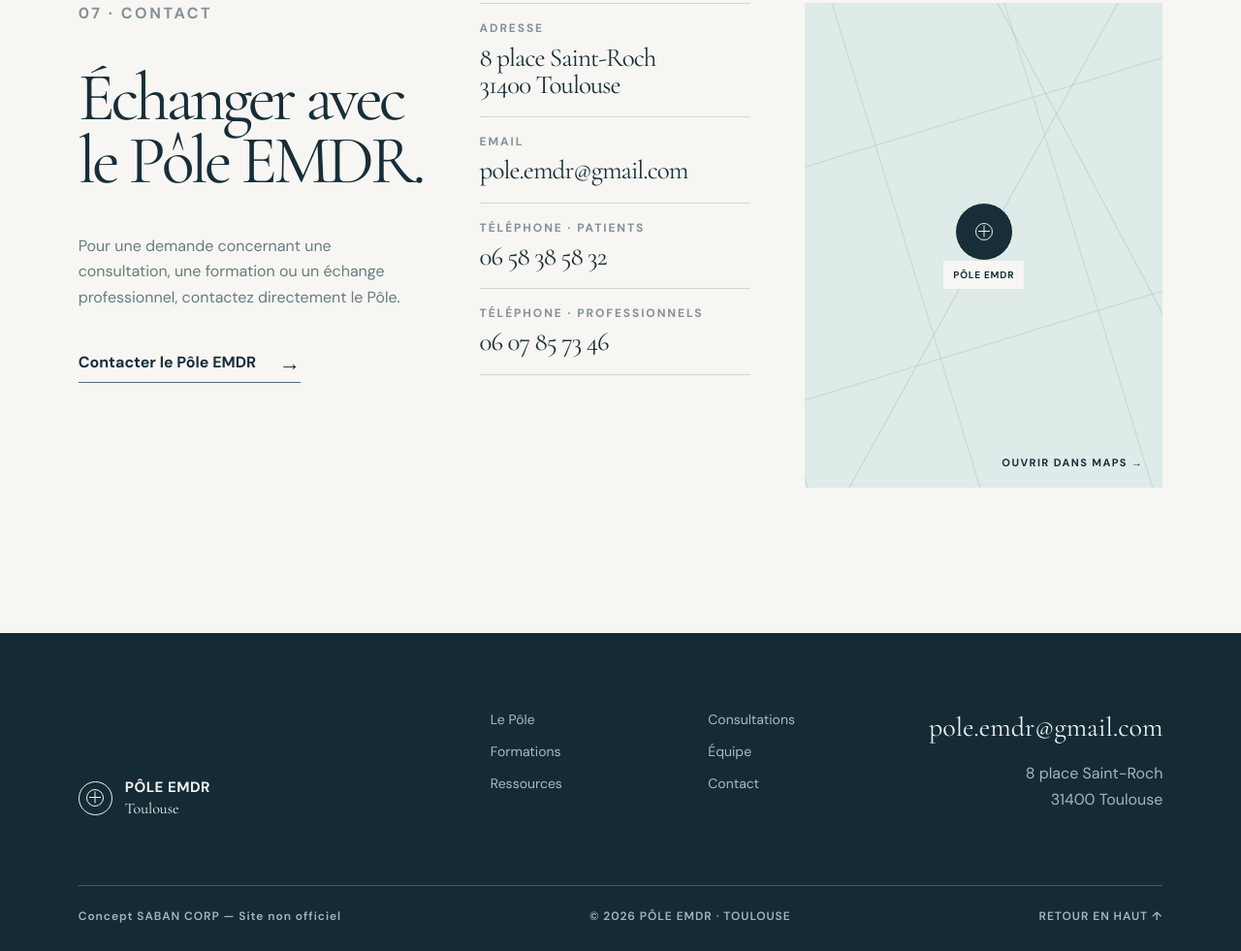
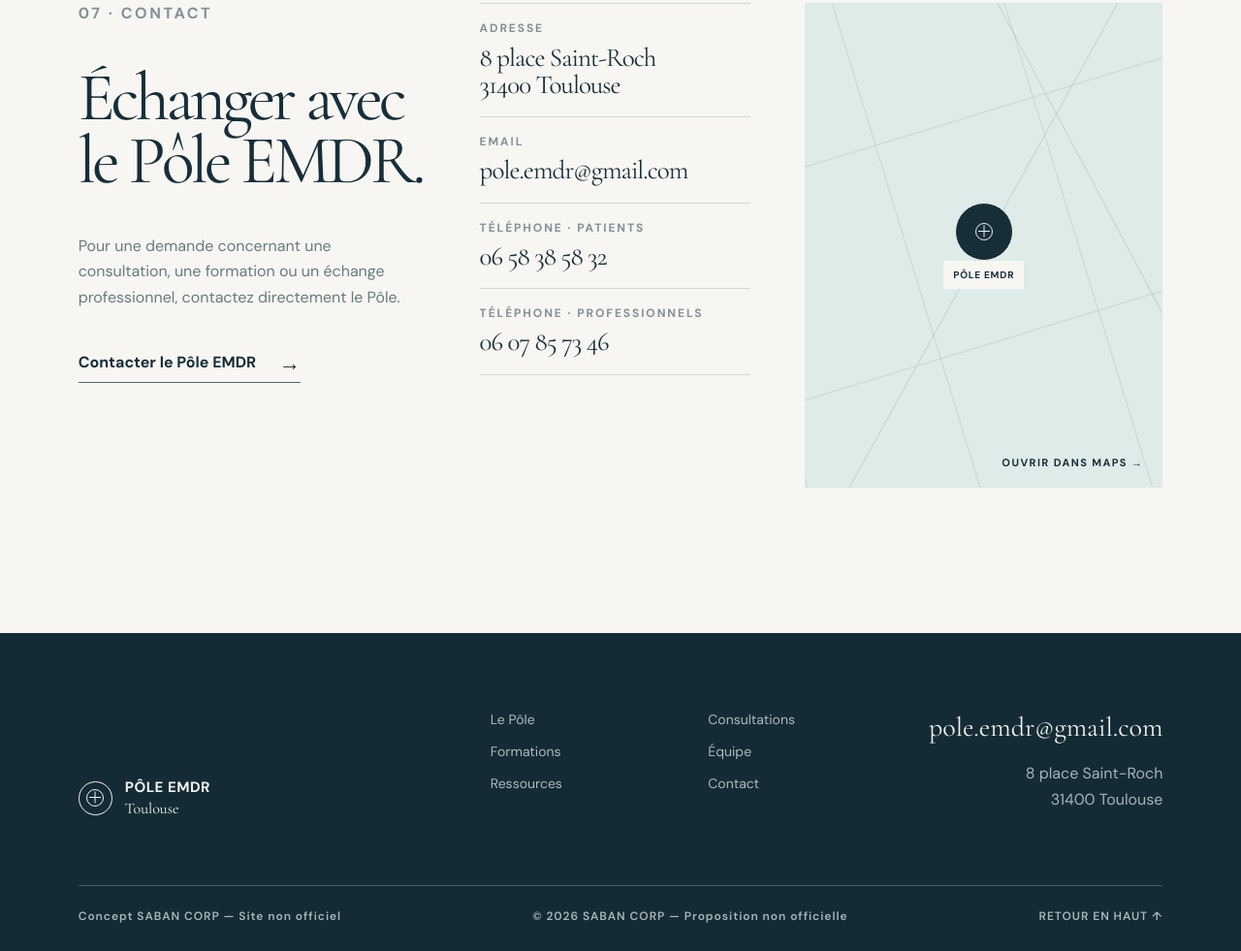
Before and after one commit to yveschristophe/preview-pole-emdr, a website built with Vite: page index.html in a window 1280 px wide. Shown: the part 6107-7088 px from the top of the page at 97% size. Built offline with nearby package versions, Linux system fonts and the light colour scheme.

Commit message:
Clarify SABAN CORP ownership in preview footer

```diff
--- a/index.html
+++ b/index.html
@@ -188,7 +188,7 @@
           <nav class="footer-nav" aria-label="Navigation de pied de page"><a href="#pole">Le Pôle</a><a href="#consultations">Consultations</a><a href="#formations">Formations</a><a href="#equipe">Équipe</a><a href="#ressources">Ressources</a><a href="#contact">Contact</a></nav>
           <div class="footer-contact"><a href="mailto:pole.emdr@gmail.com">pole.emdr@gmail.com</a><p>8 place Saint-Roch<br />31400 Toulouse</p></div>
         </div>
-        <div class="footer-bottom"><span>Concept SABAN CORP — Site non officiel</span><span>© 2026 PÔLE EMDR · TOULOUSE</span><a href="#haut">RETOUR EN HAUT ↑</a></div>
+        <div class="footer-bottom"><span>Concept SABAN CORP — Site non officiel</span><span>© 2026 SABAN CORP — Proposition non officielle</span><a href="#haut">RETOUR EN HAUT ↑</a></div>
       </div>
     </footer>
     <script type="module" src="/src/main.ts"></script>
```
